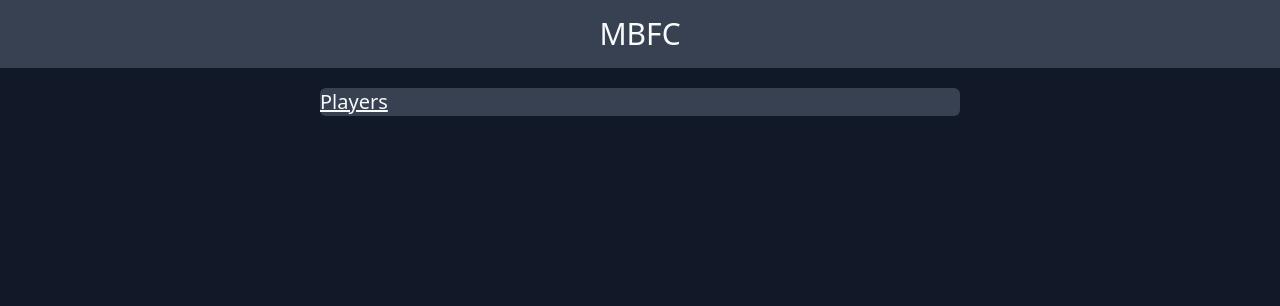
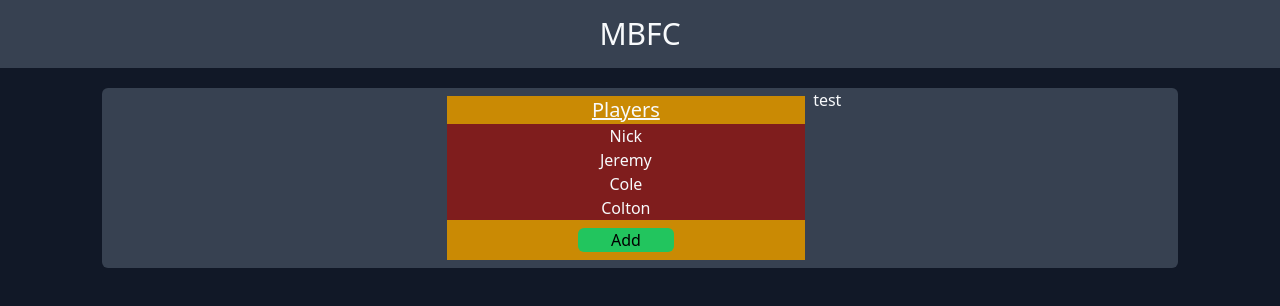
Before and after one commit to nickfrahm/mbfc, a React (Create React App) app in the folder client/: page /admin in a window 1280 px wide. Shown: the top 306 px of the page. Built offline with nearby package versions, Linux system fonts and the light colour scheme.

Commit message:
Working on admin screen, added player selection menu + logic

```diff
--- a/client/src/components/AdminComponents/AddButton.js
+++ /dev/null
@@ -1,5 +0,0 @@
-function AddButton() {
-  return <div className='container'></div>;
-}
-
-export default AddButton;
--- a/client/src/components/AdminComponents/Admin.js
+++ b/client/src/components/AdminComponents/Admin.js
@@ -2,7 +2,7 @@ import MainContainer from './MainContainer';
 
 function Admin() {
   return (
-    <div className='m-auto py-5 lg:flex lg:content-center lg:justify-center lg:w-1/2 lg:flex-wrap'>
+    <div className='m-auto py-5 lg:flex lg:content-center lg:justify-center lg:w-11/12 lg:flex-wrap rounded-md'>
       <MainContainer />
     </div>
   );
--- /dev/null
+++ b/client/src/components/AdminComponents/Button.js
@@ -0,0 +1,6 @@
+function Button(props) {
+  const { text, style } = props;
+  return <div className={style}>{text}</div>;
+}
+
+export default Button;
--- /dev/null
+++ b/client/src/components/AdminComponents/ListItem.js
@@ -0,0 +1,6 @@
+function ListItem(props) {
+  const { detail, itemKey } = props;
+  return <li key={itemKey}>{detail}</li>;
+}
+
+export default ListItem;
--- a/client/src/components/AdminComponents/MainContainer.js
+++ b/client/src/components/AdminComponents/MainContainer.js
@@ -2,9 +2,16 @@ import PlayerMenu from './PlayerMenu';
 import PlayerForm from './PlayerForm';
 
 function MainContainer() {
+  const mockPlayers = [
+    { id: 'a1', name: 'Nick' },
+    { id: 'b2', name: 'Jeremy' },
+    { id: 'b3', name: 'Cole' },
+    { id: 'a44', name: 'Colton' },
+  ];
+
   return (
-    <div className='container bg-gray-700 rounded-md'>
-      <PlayerMenu />
+    <div className='bg-gray-700 rounded-md flex w-11/12 content-center justify-center'>
+      <PlayerMenu players={mockPlayers} />
       <PlayerForm />
     </div>
   );
--- a/client/src/components/AdminComponents/PlayerForm.js
+++ b/client/src/components/AdminComponents/PlayerForm.js
@@ -1,5 +1,5 @@
 function PlayerForm() {
-  return <div className='container'></div>;
+  return <div className=''>test</div>;
 }
 
 export default PlayerForm;
--- a/client/src/components/AdminComponents/PlayerMenu.js
+++ b/client/src/components/AdminComponents/PlayerMenu.js
@@ -1,12 +1,16 @@
-import AddButton from './AddButton';
+import Button from './Button';
 import PlayersList from './PlayersList';
 
-function PlayerMenu() {
+function PlayerMenu(props) {
+  const { players } = props;
   return (
-    <div className='container'>
+    <div className='bg-yellow-600 flex flex-col justify-center content-center w-1/3 m-2 text-center'>
       <h2 className='underline text-slate-50 text-xl'>Players</h2>
-      <PlayersList />
-      <AddButton />
+      <PlayersList players={players} />
+      <Button
+        text='Add'
+        style='container bg-green-500 text-black rounded-md cursor-pointer w-24 mx-auto my-2'
+      />
     </div>
   );
 }
--- a/client/src/components/AdminComponents/PlayersList.js
+++ b/client/src/components/AdminComponents/PlayersList.js
@@ -1,5 +1,16 @@
-function PlayersList() {
-  return <div className='container'></div>;
+import ListItem from './ListItem';
+
+function PlayersList(props) {
+  const { players } = props;
+  return (
+    <ul className='bg-red-900'>
+      {players.map((player) => {
+        return (
+          <ListItem key={player.id} itemKey={player.id} detail={player.name} />
+        );
+      })}
+    </ul>
+  );
 }
 
 export default PlayersList;
--- /dev/null
+++ b/client/src/components/AdminComponents/Text.js
@@ -0,0 +1,17 @@
+function Text(props) {
+  const { textType } = props;
+  const hide = {
+    display: 'none',
+  };
+
+  return (
+    <div>
+      <label for={textType} style={hide}>
+        {textType}
+      </label>
+      <input name={textType} type='text' placeholder={textType} />
+    </div>
+  );
+}
+
+export default Text;
--- a/client/src/components/DashComponents/Dashboard.js
+++ b/client/src/components/DashComponents/Dashboard.js
@@ -3,7 +3,7 @@ import PlayerTable from './PlayerTable';
 
 function Dashboard() {
   return (
-    <div className='container m-auto py-5 lg:flex lg:content-center lg:justify-center lg:w-1/2 lg:flex-wrap'>
+    <div className='m-auto py-5 lg:flex lg:content-center lg:justify-center lg:w-1/2 lg:flex-wrap'>
       <Leaderboard />
       <PlayerTable />
       <PlayerTable />
```
